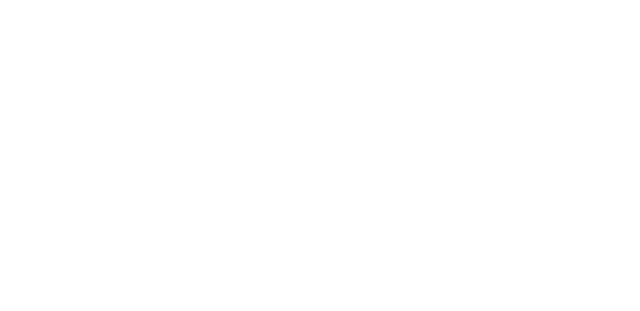
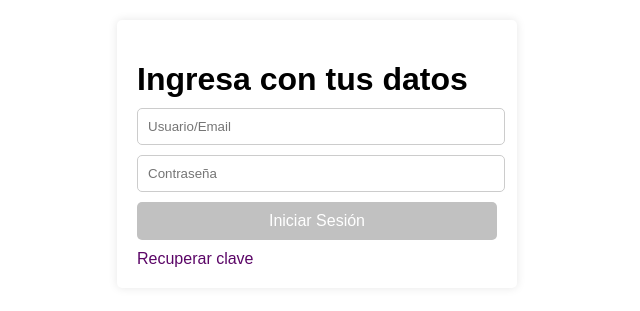
Before and after one commit to CyranoBlack/grupo_12_electronicaDinamita, a website: page views/login.html in a window 1280 px wide. Shown: the whole page, without its empty margins (323-963 px from the left). Drawn offline with Linux system fonts and the light colour scheme; files that its build step writes are made by us from their sources.

Commit message:
Subo archivos del login

```diff
--- /dev/null
+++ b/public/css/login.css
@@ -0,0 +1,64 @@
+/* Estilos generales */
+body {
+    font-family: Arial, sans-serif;
+    margin: 0;
+    padding: 20px;
+}
+
+.container {
+    max-width: 400px;
+    margin: 0 auto;
+}
+
+/* Estilos del formulario */
+.login-form {
+    background-color: #fff;
+    padding: 20px;
+    border-radius: 5px;
+    box-shadow: 0 0 10px #0000001a;
+}
+
+h1 {
+    font-size: 2em;
+    margin-bottom: 10px;
+}
+
+input {
+    width: 96%;
+    padding: 10px;
+    margin-bottom: 10px;
+    border: 1px solid #ccc;
+    border-radius: 5px;
+}
+
+button {
+    width: 100%;
+    padding: 10px;
+    margin-bottom: 10px;
+    border: none;
+    background-color: #c1c1c1;
+    color: #fff;
+    font-size: 16px;
+    border-radius: 5px;
+    cursor: pointer;
+}
+
+button:hover {
+    background-color: #949494;
+}
+
+a {
+    color: #5b0667;
+    text-decoration: none;
+}
+
+a:hover {
+    text-decoration: underline;
+}
+
+/* Media queries para adaptar el formulario a diferentes tamaños de pantalla */
+@media (max-width: 768px) {
+    .container {
+        max-width: 100%;
+    }
+}
--- a/views/login.html
+++ b/views/login.html
@@ -0,0 +1,22 @@
+<!DOCTYPE html>
+<html lang="es">
+<head>
+    <meta charset="UTF-8">
+    <meta name="viewport" content="width=device-width, initial-scale=1.0">
+    <title>Login</title>
+    <link href="https://cdnjs.cloudflare.com/ajax/libs/font-awesome/5.15.3/css/all.min.css" rel="stylesheet" />
+    <script src="https://kit.fontawesome.com/b007624938.js" crossorigin="anonymous"></script>
+    <link rel="stylesheet" href="./css/login.css">
+</head>
+<body>
+    <div class="container">
+        <div class="login-form">
+            <h1>Ingresa con tus datos</h1>
+            <input type="text" placeholder="Usuario/Email" id="username">
+            <input type="password" placeholder="Contraseña" id="password">
+            <button type="submit">Iniciar Sesión</button>
+            <a href="#">Recuperar clave</a>
+        </div>
+    </div>
+</body>
+</html>
```
Also changed, not shown: views/index.html (+13 -1 lines).
